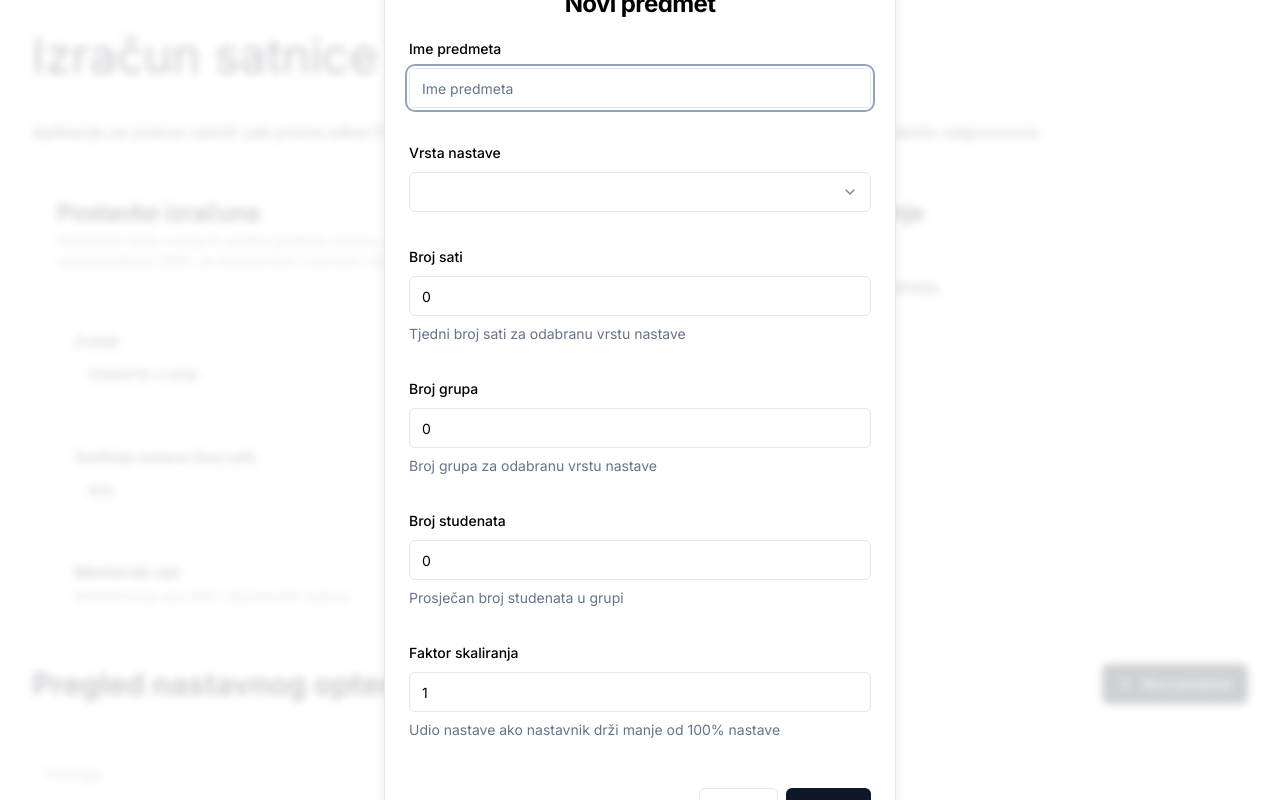
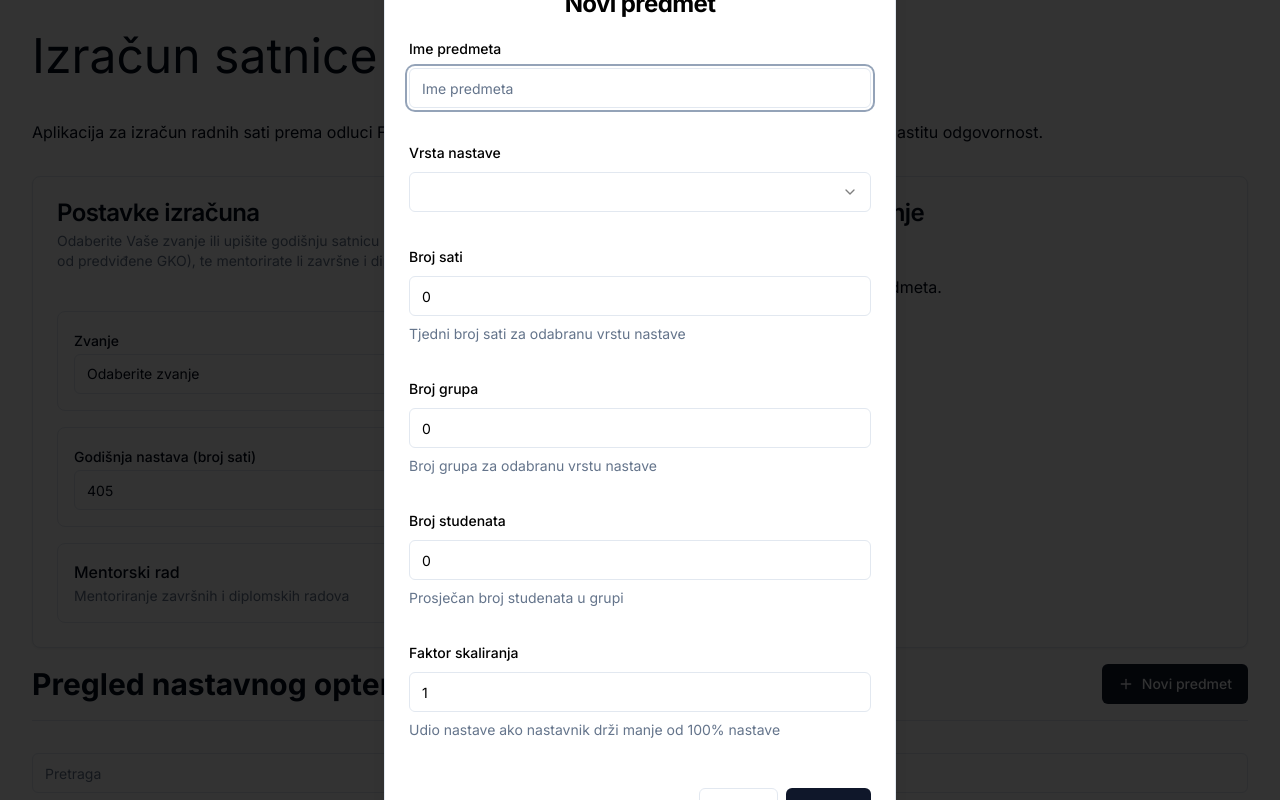
Before and after one commit to skruzic/satnica, a Next.js app: page / in a window 1280 px wide. Both pictures are taken after a click on the button "Novi predmet". Shown: the top 800 px of the page. Built offline with nearby package versions, Linux system fonts and the light colour scheme.

Commit message:
Otklonjena greska kod kompajliranja - nova verzija komponente Dialog

```diff
--- a/components/ui/dialog.tsx
+++ b/components/ui/dialog.tsx
@@ -8,13 +8,9 @@
 
 const DialogTrigger = DialogPrimitive.Trigger
 
-const DialogPortal = ({
-  className,
-  ...props
-}: DialogPrimitive.DialogPortalProps) => (
-  <DialogPrimitive.Portal className={cn(className)} {...props} />
-)
-DialogPortal.displayName = DialogPrimitive.Portal.displayName
+const DialogPortal = DialogPrimitive.Portal
+
+const DialogClose = DialogPrimitive.Close
 
 const DialogOverlay = React.forwardRef<
   React.ElementRef<typeof DialogPrimitive.Overlay>,
@@ -23,7 +19,7 @@
   <DialogPrimitive.Overlay
     ref={ref}
     className={cn(
-      "fixed inset-0 z-50 bg-background/80 backdrop-blur-sm data-[state=open]:animate-in data-[state=closed]:animate-out data-[state=closed]:fade-out-0 data-[state=open]:fade-in-0",
+      "fixed inset-0 z-50 bg-black/80  data-[state=open]:animate-in data-[state=closed]:animate-out data-[state=closed]:fade-out-0 data-[state=open]:fade-in-0",
       className
     )}
     {...props}
@@ -40,7 +36,7 @@
     <DialogPrimitive.Content
       ref={ref}
       className={cn(
-        "fixed left-[50%] top-[50%] z-50 grid w-full max-w-lg translate-x-[-50%] translate-y-[-50%] gap-4 border bg-background p-6 shadow-lg duration-200 data-[state=open]:animate-in data-[state=closed]:animate-out data-[state=closed]:fade-out-0 data-[state=open]:fade-in-0 data-[state=closed]:zoom-out-95 data-[state=open]:zoom-in-95 data-[state=closed]:slide-out-to-left-1/2 data-[state=closed]:slide-out-to-top-[48%] data-[state=open]:slide-in-from-left-1/2 data-[state=open]:slide-in-from-top-[48%] sm:rounded-lg md:w-full",
+        "fixed left-[50%] top-[50%] z-50 grid w-full max-w-lg translate-x-[-50%] translate-y-[-50%] gap-4 border bg-background p-6 shadow-lg duration-200 data-[state=open]:animate-in data-[state=closed]:animate-out data-[state=closed]:fade-out-0 data-[state=open]:fade-in-0 data-[state=closed]:zoom-out-95 data-[state=open]:zoom-in-95 data-[state=closed]:slide-out-to-left-1/2 data-[state=closed]:slide-out-to-top-[48%] data-[state=open]:slide-in-from-left-1/2 data-[state=open]:slide-in-from-top-[48%] sm:rounded-lg",
         className
       )}
       {...props}
@@ -112,6 +108,9 @@
 
 export {
   Dialog,
+  DialogPortal,
+  DialogOverlay,
+  DialogClose,
   DialogTrigger,
   DialogContent,
   DialogHeader,
--- a/package.json
+++ b/package.json
@@ -11,7 +11,7 @@
   "dependencies": {
     "@hookform/resolvers": "^3.1.1",
     "@radix-ui/react-alert-dialog": "^1.0.5",
-    "@radix-ui/react-dialog": "^1.0.4",
+    "@radix-ui/react-dialog": "^1.0.5",
     "@radix-ui/react-label": "^2.0.2",
     "@radix-ui/react-select": "^1.2.2",
     "@radix-ui/react-separator": "^1.0.3",
```
Also changed, not shown: 1 other file (tests, documents, lock files or other folders).
